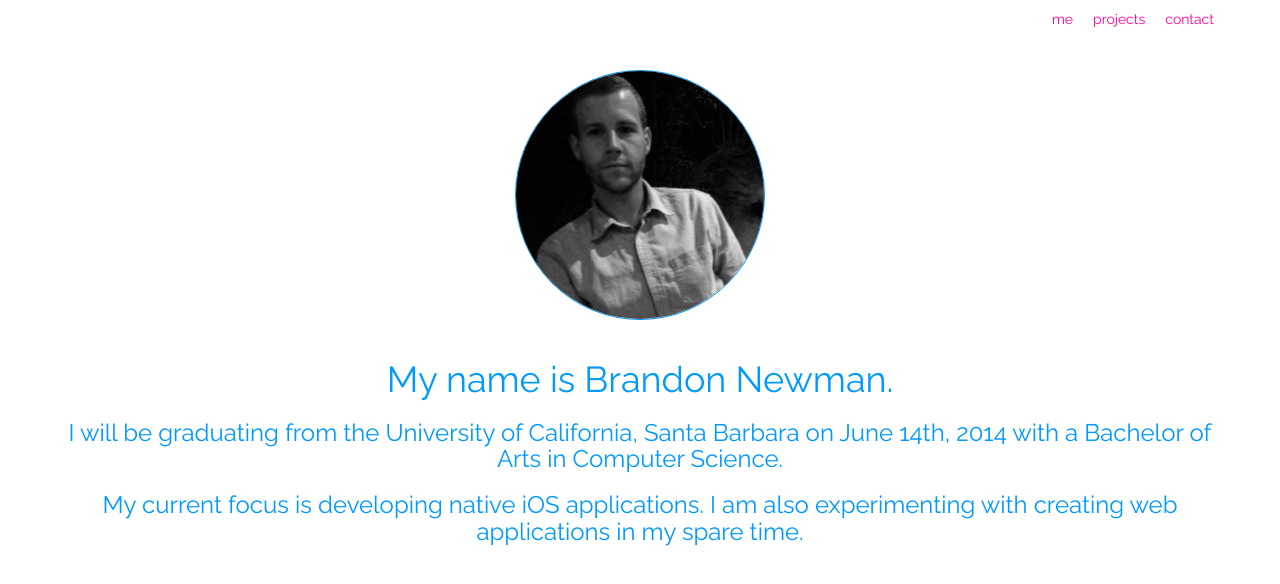
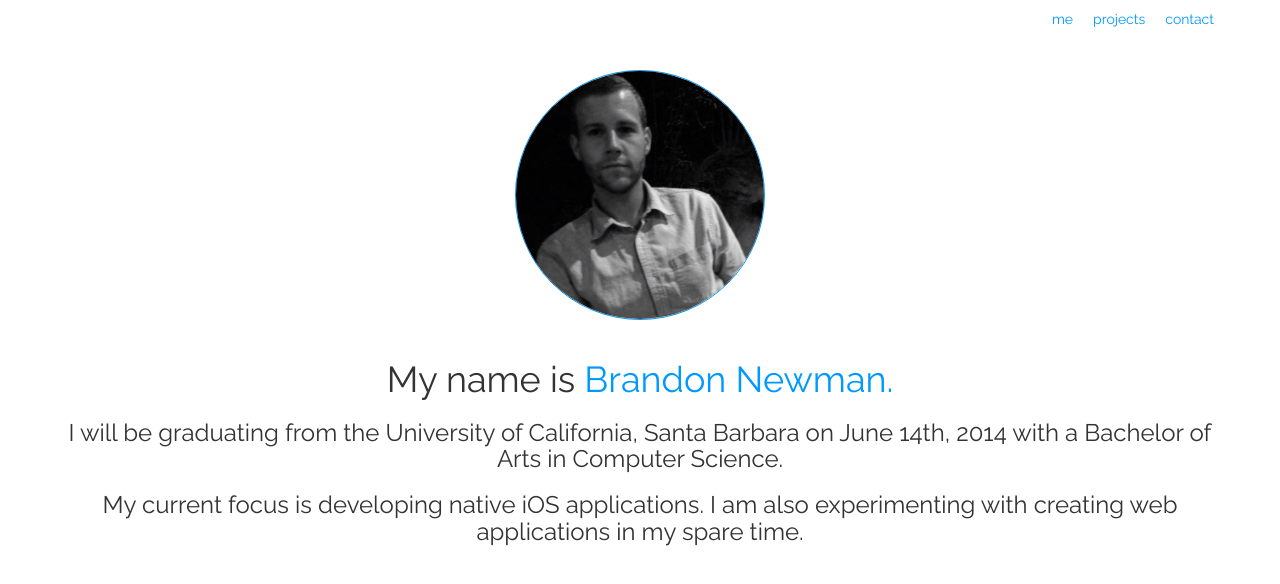
Before and after one commit to BrandonKyleNewman/BrandonKyleNewman.github.io, a plain HTML site: page index.html in a window 1280 px wide. Drawn offline with nearby package versions, Linux system fonts and the light colour scheme.

Commit message:
Good bye pink, poor usage of blue

```diff
--- a/css/brandonkylenewman.css
+++ b/css/brandonkylenewman.css
@@ -16,7 +16,7 @@
     line-height: 19px;
     padding: 9px 10px 11px;
     text-decoration: none;
-    color:  #ff0099
+    color:  #0099ff
 }
 
 .navbar-outer {
--- a/index.html
+++ b/index.html
@@ -40,10 +40,10 @@
   <div class="container">
   <div class="row text-center">
   <img src="img/me.jpg" class="img-circle" width="250" height="250">
-    <font color="#0099ff">
 	    <div class="span9 offset1">
         <br>
-        <h1> My name is Brandon Newman.</h1>
+        <h1> My name is <font color="#0099ff">Brandon Newman.</font></h1>
+        </font>
         <h3> I will be graduating from the University of California, Santa Barbara on June 14th, 2014 with a Bachelor of Arts in Computer Science.</h3>
         <h3> My current focus is developing native iOS applications. I am also experimenting with creating web applications in my spare time.</h3>
  	    </div>
```
